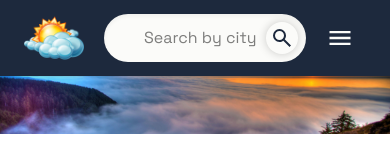
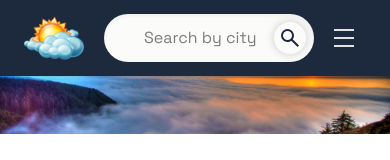
Before and after one commit to ZINECHIBUIKEM/WEATHER-APP, a React (Vite) app in the folder weather-app/: page / in a window 390 px wide. Shown: the top 160 px of the page. Built offline with nearby package versions, Linux system fonts and the light colour scheme.

Commit message:
Added animation to hamburger menu and created a component for cleaner code

```diff
--- /dev/null
+++ b/weather-app/src/components/Hamburgermenu.jsx
@@ -0,0 +1,9 @@
+export function HamburgerMenu({ openMenu, open }) {
+  return (
+    <div onClick={openMenu} className="flex flex-col shrink-0 md:hidden mr-7 justify-between items-center  h-4.5 transition-all duration-300 ease-in-out origin-center">
+      <img src="../../line.png" className={`w-5 transition-all duration-500 ease-in-out origin-center ${open ? "rotate-45 translate-y-2" : ""}`} />
+      <img src="../../line.png" className={`w-5 transition-all duration-500 ease-in-out origin-center ${open ? "opacity-0" : ""}`} />
+      <img src="../../line.png" className={`w-5 transition-all duration-500 ease-in-out origin-center ${open ? "-rotate-45 -translate-y-2" : ""}`} />
+    </div>
+  )
+}
--- a/weather-app/src/components/Header.jsx
+++ b/weather-app/src/components/Header.jsx
@@ -1,6 +1,7 @@
 import { useState } from "react";
 import { Rightbar } from "./Rightbar";
 import { Searchbar } from "./Searchbar";
+import { HamburgerMenu } from "./Hamburgermenu";
 import { NavLink } from "react-router";
 
 export function Header() {
@@ -42,13 +43,7 @@ export function Header() {
           <Searchbar />
         </div>
 
-
-
-
-          {open
-            ? <img onClick={openMenu} src="../../close-icon.svg" className="md:hidden mr-7 w-7 h-7" />
-            : <img onClick={openMenu} src="../../menu-icon.svg" className="w-7 mr-7 md:hidden h-7" />
-          }
+        <HamburgerMenu openMenu={openMenu} open={open} />
 
         {/* Menu */}
         <nav className="hidden md:flex flex-row justify-between items-center px-4 mr-8 gap-16">
--- a/weather-app/src/pages/Homepage.jsx
+++ b/weather-app/src/pages/Homepage.jsx
@@ -3,7 +3,7 @@ export function Homepage() {
   return (
     <>
       <title>
-        Weather app
+        Home | Zinecast
       </title>
       <link rel="icon" href="../../public/favicon.png" />
 
```
Also changed, not shown: weather-app/public/line.png (added), weather-app/public/line.svg (added). Lines whose indentation alone changed are shown as unchanged.
